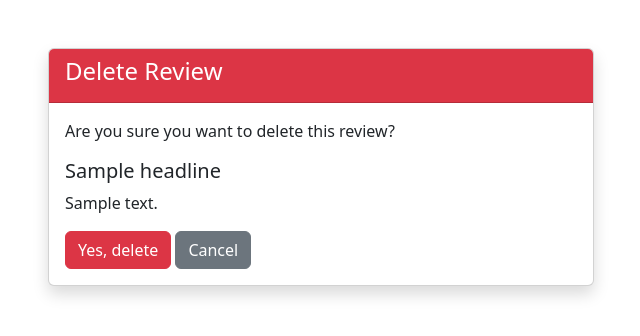
After one commit to GrolschSec/LITReview, a Django app: template ticket/templates/ticket/delete_review.html in a window 1280 px wide. The commit adds this page. Shown: the top 336 px of the page, without its empty margins (319-959 px from the left). Run offline with Django 4.2, Linux system fonts and the light colour scheme; the template is opened without the code that fills it: most values are stand-ins (such as "Sample title", 1, 10 or a date in 2020); some libraries are stand-ins or nearby versions.

Commit message:
Adding crud operations for the review

```diff
--- a/litreview/urls.py
+++ b/litreview/urls.py
@@ -48,8 +48,8 @@ urlpatterns = [
     # review urls
     path('create_review/', ticket.views.CreateReviewView.as_view(), name='create-review'),
     path('create_review/<int:ticket_id>/', ticket.views.CreateReviewView.as_view(), name='create-review'),
-    path('modify_review/<int:review_id>/', ticket.views.ModifyTicketView.as_view(), name='modify-review'),
-    # path('delete_review/<int:review_id>/', ticket.views.DeleteReviewView.as_view(), name='delete-review')
+    path('modify_review/<int:pk>/', ticket.views.ModifyReviewView.as_view(), name='modify-review'),
+    path('delete_review/<int:pk>/', ticket.views.DeleteReviewView.as_view(), name='delete-review'),
 ]
 
 if settings.DEBUG:
--- /dev/null
+++ b/ticket/templates/ticket/delete_review.html
@@ -0,0 +1,29 @@
+{% extends 'base.html' %}
+
+{% block title %}
+    Delete Review
+{% endblock title %}
+
+{% block content %}
+<div class="container mt-5">
+    <div class="row">
+        <div class="col-md-6 offset-md-3">
+            <div class="card shadow">
+                <div class="card-header bg-danger text-white">
+                    <h4>Delete Review</h4>
+                </div>
+                <div class="card-body">
+                    <p>Are you sure you want to delete this review?</p>
+                    <h5>{{ object.headline }}</h5>
+                    <p>{{ object.body }}</p>
+                    <form method="post">
+                        {% csrf_token %}
+                        <button type="submit" class="btn btn-danger">Yes, delete</button>
+                        <a href="{% url 'posts' %}" class="btn btn-secondary">Cancel</a>
+                    </form>
+                </div>
+            </div>
+        </div>
+    </div>
+</div>
+{% endblock content %}
--- a/ticket/templates/ticket/posts.html
+++ b/ticket/templates/ticket/posts.html
@@ -46,8 +46,8 @@
                                 <a href="{% url 'modify-ticket' post.id %}" class="btn btn-primary me-2">Modify Ticket</a>
                                 <a href="{% url 'delete-ticket' post.id %}" class="btn btn-danger">Delete Ticket</a>
                             {% else %}
-                                <a href="" class="btn btn-primary me-2">Modify Review</a>
-                                <button class="btn btn-danger">Delete Review</button>
+                                <a href="{% url 'modify-review' post.id %}" class="btn btn-primary me-2">Modify Review</a>
+                                <a href="{% url 'delete-review' post.id %}" class="btn btn-danger">Delete Review</a>
                             {% endif %}
                         </div>
                     </div>
```
Also changed, not shown: ticket/templates/ticket/modify_review.html (added, +39 -0 lines), ticket/views.py (+23 -1 lines).
